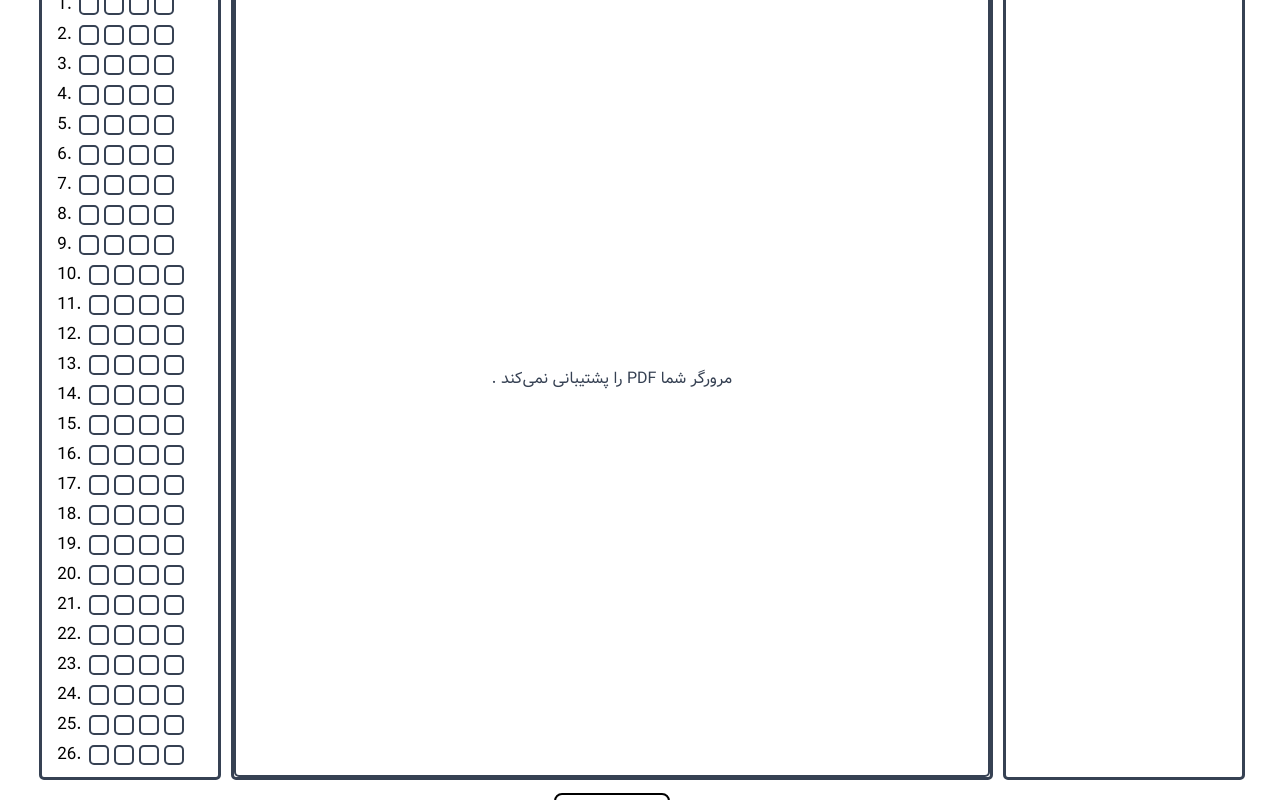
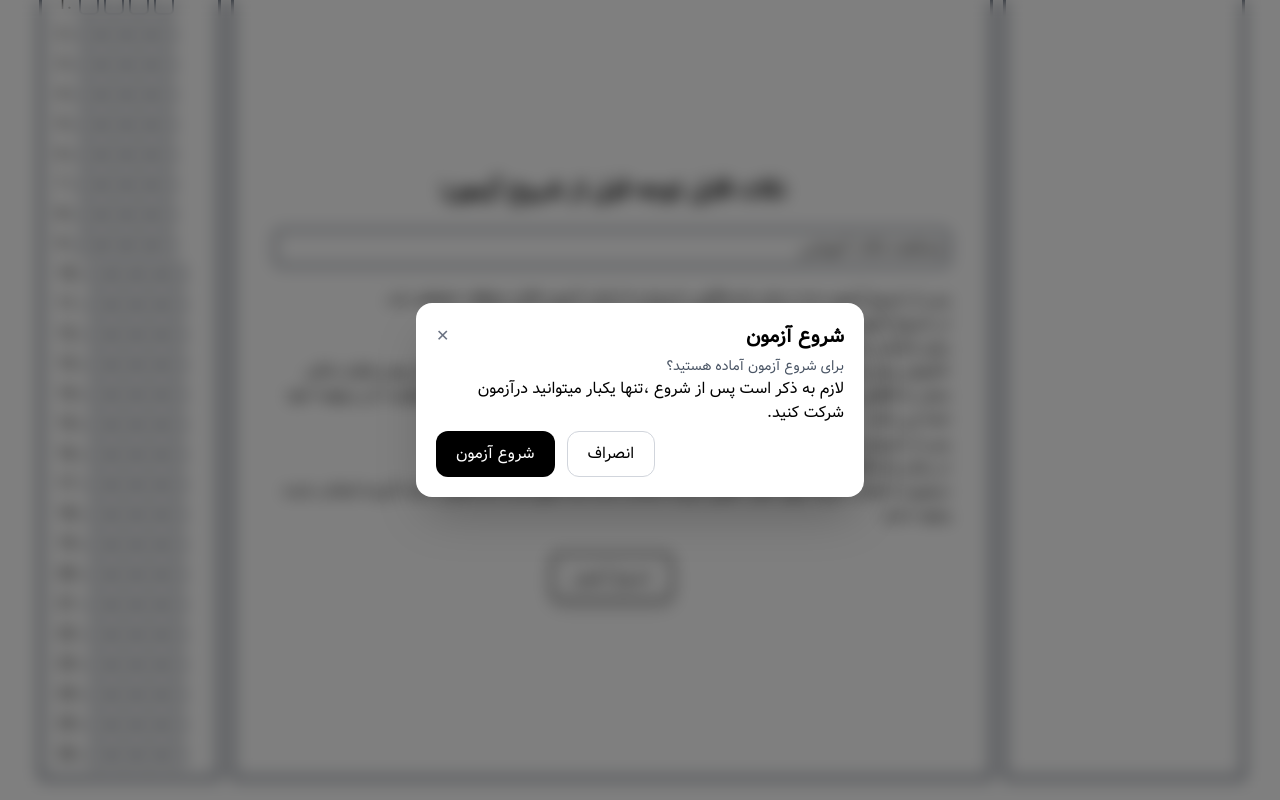
Before and after one commit to Azadigithub/Bama, a React (Vite) app in the folder Frontend-React/: page /Exam/1 in a window 1280 px wide. Both pictures are taken after a click on the button "شروع آزمون". Shown: the part 296-1096 px from the top of the page. Built offline with nearby package versions, Linux system fonts and the light colour scheme.

Commit message:
Refactor (Modal) : warning modal before start the Exam

```diff
--- a/Frontend-React/src/Components/Modal.jsx
+++ b/Frontend-React/src/Components/Modal.jsx
@@ -1,6 +1,6 @@
 import { useState, useEffect } from "react";
 
-export default function Modal() {
+export default function Modal({ textbitton, onConfirm }) {
   const [open, setOpen] = useState(false);
   const [visible, setVisible] = useState(false);
 
@@ -8,18 +8,17 @@ export default function Modal() {
     if (open) {
       setVisible(true);
     } else {
-      const timeout = setTimeout(() => setVisible(false), 200);
-      return () => clearTimeout(timeout);
+      setVisible(false);
     }
   }, [open]);
 
   return (
-    <div className="min-h-screen flex items-center justify-center bg-gray-100 p-6">
+    <div className=" flex items-center justify-center p-6 ">
       <button
         onClick={() => setOpen(true)}
-        className="px-6 py-2 bg-black text-white rounded-2xl shadow-lg hover:opacity-90 transition"
+        className="  border-2 border-black rounded-8 p-[20px] hover:cursor-pointer shadow-lg hover:opacity-90 transition py-[10px] px-[20px] "
       >
-        باز کردن مودال
+        {textbitton}
       </button>
 
       {visible && (
@@ -32,7 +31,7 @@ export default function Modal() {
           ></div>
 
           <div
-            className={`relative bg-white w-full max-w-md mx-4 rounded-2xl shadow-2xl  p-[20px] transform transition-all  duration-200 ${
+            className={`relative bg-white w-full max-w-md m-[20px] rounded-2xl shadow-2xl  p-[20px] transform transition-all  duration-200 ${
               open
                 ? "opacity-100 scale-100 translate-y-0"
                 : "opacity-0 scale-95 translate-y-4"
@@ -52,7 +51,6 @@ export default function Modal() {
               برای شروع آزمون آماده هستید؟
             </p>
             <p>
-              {" "}
               لازم به ذکر است پس از شروع ،تنها یکبار میتوانید درآزمون شرکت کنید.
             </p>
             <div className="flex justify-end gap-3 mt-6">
@@ -62,7 +60,13 @@ export default function Modal() {
               >
                 انصراف
               </button>
-              <button className="py-[10px] px-[20px] rounded-xl bg-black text-white hover:opacity-90 transition cursor-pointer">
+              <button
+                onClick={() => {
+                  onConfirm();
+                  setOpen(false);
+                }}
+                className="py-[10px] px-[20px] rounded-xl bg-black text-white hover:opacity-90 transition cursor-pointer"
+              >
                 شروع آزمون
               </button>
             </div>
--- a/Frontend-React/src/Pages/Exam.jsx
+++ b/Frontend-React/src/Pages/Exam.jsx
@@ -2,6 +2,7 @@ import React, { useEffect, useState } from "react";
 import Options from "../Components/Sub/Options";
 import { ExamInfows } from "../Data/Data.js";
 import { useParams } from "react-router-dom";
+import Modal from "../Components/Modal.jsx";
 const Questions = [
   { id: 1, title: "" },
   { id: 2, title: "" },
@@ -85,7 +86,7 @@ const Exam = () => {
       STORAGE_KEY,
       JSON.stringify({ started: true, startAt: now }),
     );
-  };
+  }
   const EndExam = () => {
     setEndTime(Date.now());
     // const end = Date.now();
@@ -228,14 +229,20 @@ const Exam = () => {
                   </li>
                 </ul>
               </div>
-              <button
+              {/* <button
                 onClick={() => {
                   StartExam();
                 }}
                 className=" border-2 border-black rounded-8 p-[20px] hover:cursor-pointer"
               >
                 شروع آزمون
-              </button>
+              </button> */}
+              <Modal
+              // onClick={StartExam}
+               onConfirm={StartExam}
+
+                textbitton="شروع آزمون"
+              />
             </div>
           )}
           {started && (
@@ -263,6 +270,6 @@ const Exam = () => {
       </div>
     </div>
   );
-}
+};
 
 export default Exam;
```
